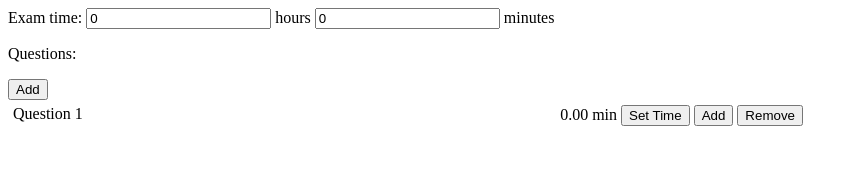
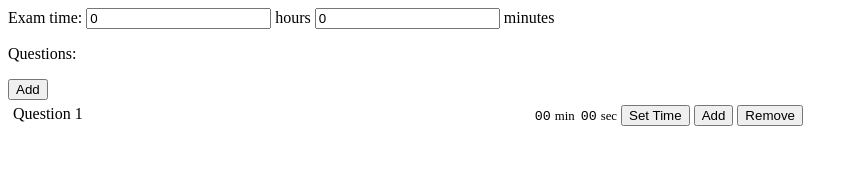
Before and after one commit to wirelesseye/exam-timer, a Svelte app: page / in a window 1280 px wide. Both pictures are taken after a click on the button "Add". Shown: the top 196 px of the page, without its empty margins (0-858 px from the left). Built offline with nearby package versions, Linux system fonts and the light colour scheme.

Commit message:
render mins and secs using input ele, update dynamically from question items

```diff
--- a/src/ui/pages/setup/QuestionItem.svelte
+++ b/src/ui/pages/setup/QuestionItem.svelte
@@ -1,16 +1,39 @@
 <script lang="ts">
   import QuestionList from "./QuestionList.svelte";
   import type Question from "backend/Question";
+  import Backend from "backend/Backend";
 
   export let question: Question;
   export let label: string;
+
+  let mins: String = "";
+  let secs: String = "";
+  $: {
+    mins = String(Math.floor(question.getTime())).padStart(2, "0");
+    secs = String((question.getTime() % 1) * 60).padStart(2, "0");
+  }
 </script>
 
 <div class="question-item">
   <div class="question-item-inner">
     <span>Question {label}</span>
     <div>
-      <span class:fixed-time={question.isTimeFixed()}>{question.getTime().toFixed(2)} min</span>
+      <div class="time-container" class:fixed-time={question.isTimeFixed()}>
+        <input
+          class="time-field"
+          class:fixed-time={question.isTimeFixed()}
+          bind:value={mins}
+          type="text"
+          placeholder="mm"
+        /><span class="time-unit">min</span>
+        <input
+          class="time-field"
+          class:fixed-time={question.isTimeFixed()}
+          bind:value={secs}
+          type="text"
+          placeholder="ss"
+        /><span class="time-unit">sec</span>
+      </div>
       <button on:click={() => question.setFixedTime(5)}>Set Time</button>
       <button on:click={() => question.addQuestion()}>Add</button>
       <button on:click={() => question.remove()}>Remove</button>
@@ -18,7 +41,7 @@
   </div>
   {#if question.hasQuestions()}
     <div class="subquesions-container">
-      <QuestionList questions={question.getQuestions()} label={label} />
+      <QuestionList questions={question.getQuestions()} {label} />
     </div>
   {/if}
 </div>
@@ -28,7 +51,7 @@
     display: flex;
     flex-direction: column;
     &:hover {
-      background-color: rgba(0, 0, 0, .1);
+      background-color: rgba(0, 0, 0, 0.1);
     }
   }
   .question-item-inner {
@@ -40,6 +63,27 @@
     margin-left: 5px;
   }
   .fixed-time {
-    color: rgb(17, 0, 255);
+    color: rgb(19, 140, 234);
+  }
+
+  input[type="text"].time-field {
+    border: none;
+    font-family: monospace;
+  }
+
+  .time-container {
+    display: inline-flex;
+    justify-content: space-between;
+    align-items: center;
+  }
+
+  .time-field {
+    width: 16px;
+    margin: 0 2px 0 4px;
+    text-align: right;
+  }
+
+  .time-unit {
+    font-size: 0.8rem;
   }
 </style>
```
